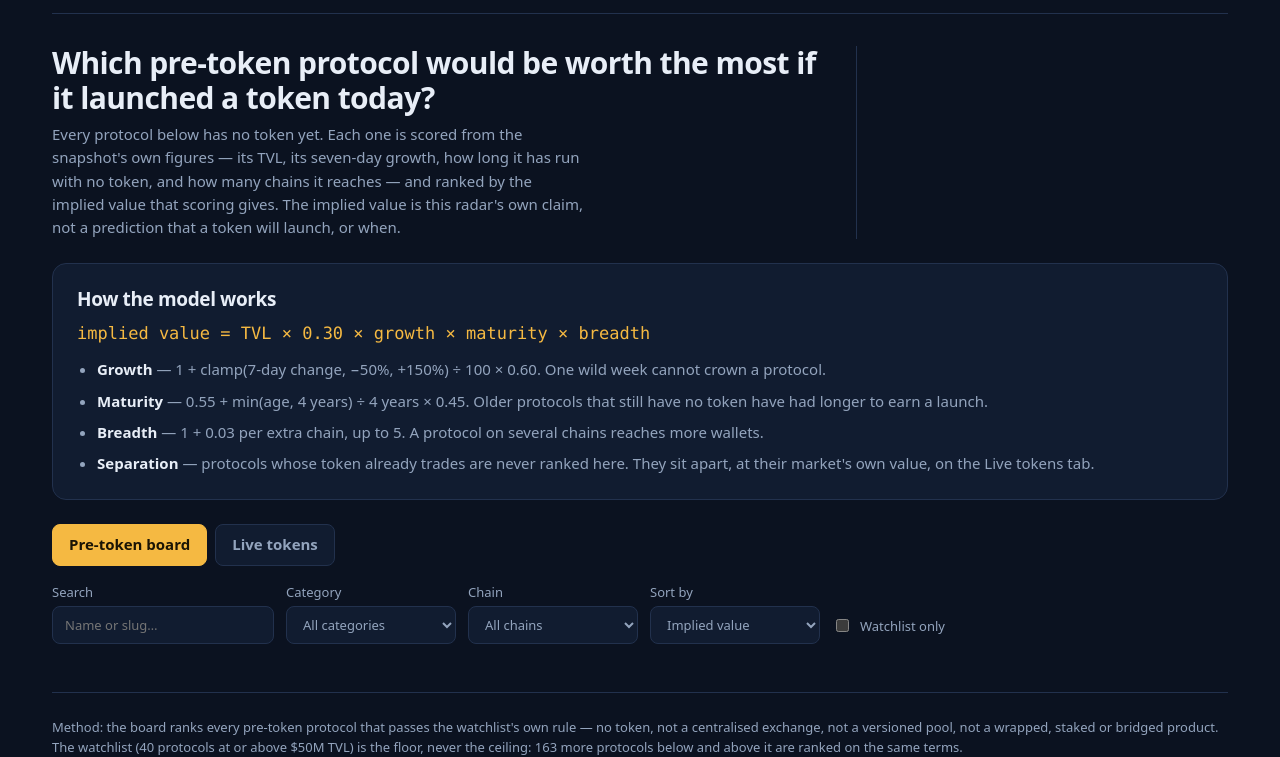
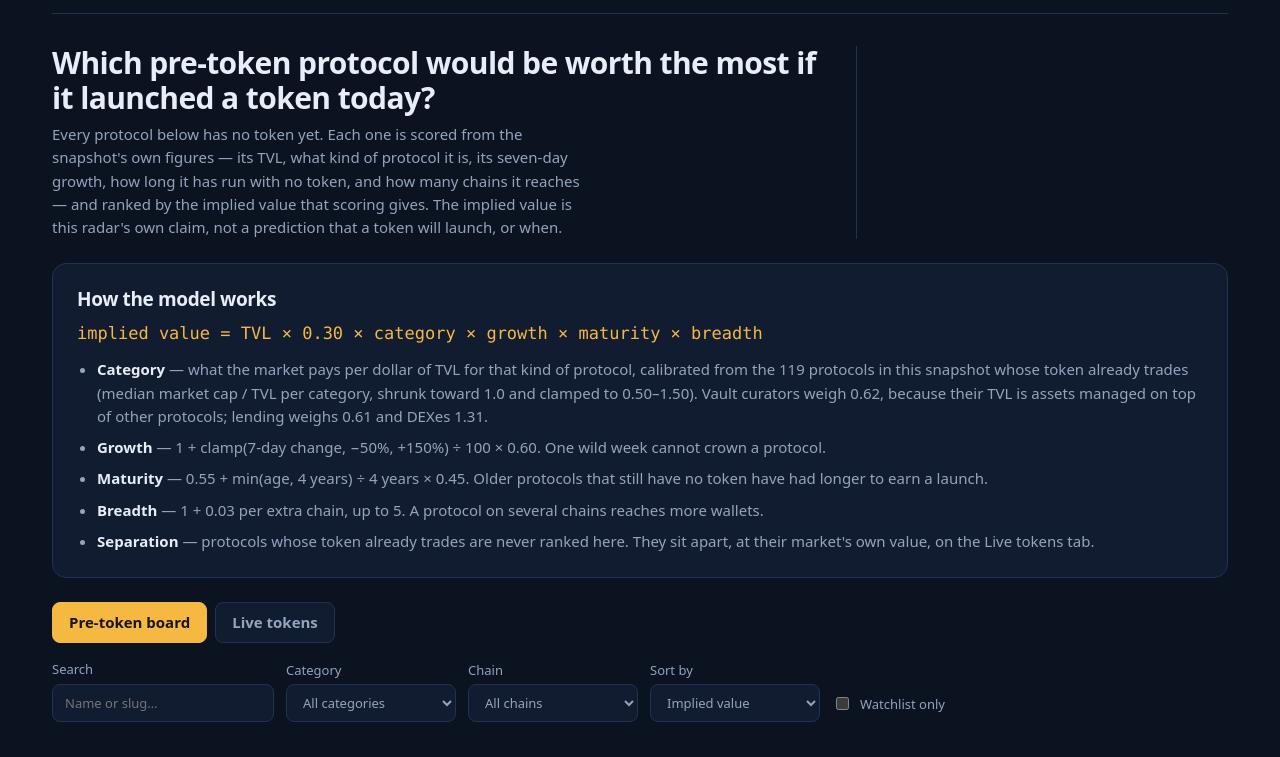
Before and after one commit to reronalendra/Token-Radar, a plain HTML site: page dashboard/index.html in a window 1280 px wide. Shown: the part 47-804 px from the top of the page. Drawn offline with Linux system fonts and the light colour scheme; a script that the page names is missing.

Commit message:
Token Radar v2: category-calibrated model (radar-3) + dashboard fixes per Argon review

```diff
--- a/dashboard/index.html
+++ b/dashboard/index.html
@@ -17,15 +17,16 @@
   <section class="lede">
     <div>
       <h1>Which pre-token protocol would be worth the most if it launched a token today?</h1>
-      <p>Every protocol below has no token yet. Each one is scored from the snapshot's own figures — its TVL, its seven-day growth, how long it has run with no token, and how many chains it reaches — and ranked by the implied value that scoring gives. The implied value is this radar's own claim, not a prediction that a token will launch, or when.</p>
+      <p>Every protocol below has no token yet. Each one is scored from the snapshot's own figures — its TVL, what kind of protocol it is, its seven-day growth, how long it has run with no token, and how many chains it reaches — and ranked by the implied value that scoring gives. The implied value is this radar's own claim, not a prediction that a token will launch, or when.</p>
     </div>
     <dl class="facts" id="facts"></dl>
   </section>
 
   <section class="model" aria-label="How the model works">
     <h2>How the model works</h2>
-    <p class="formula">implied value = TVL &times; 0.30 &times; growth &times; maturity &times; breadth</p>
+    <p class="formula">implied value = TVL &times; 0.30 &times; category &times; growth &times; maturity &times; breadth</p>
     <ul class="model-terms">
+      <li><b>Category</b> — what the market pays per dollar of TVL for that kind of protocol, calibrated from the 119 protocols in this snapshot whose token already trades (median market cap / TVL per category, shrunk toward 1.0 and clamped to 0.50–1.50). Vault curators weigh 0.62, because their TVL is assets managed on top of other protocols; lending weighs 0.61 and DEXes 1.31.</li>
       <li><b>Growth</b> — 1 + clamp(7-day change, &minus;50%, +150%) &divide; 100 &times; 0.60. One wild week cannot crown a protocol.</li>
       <li><b>Maturity</b> — 0.55 + min(age, 4 years) &divide; 4 years &times; 0.45. Older protocols that still have no token have had longer to earn a launch.</li>
       <li><b>Breadth</b> — 1 + 0.03 per extra chain, up to 5. A protocol on several chains reaches more wallets.</li>
```
